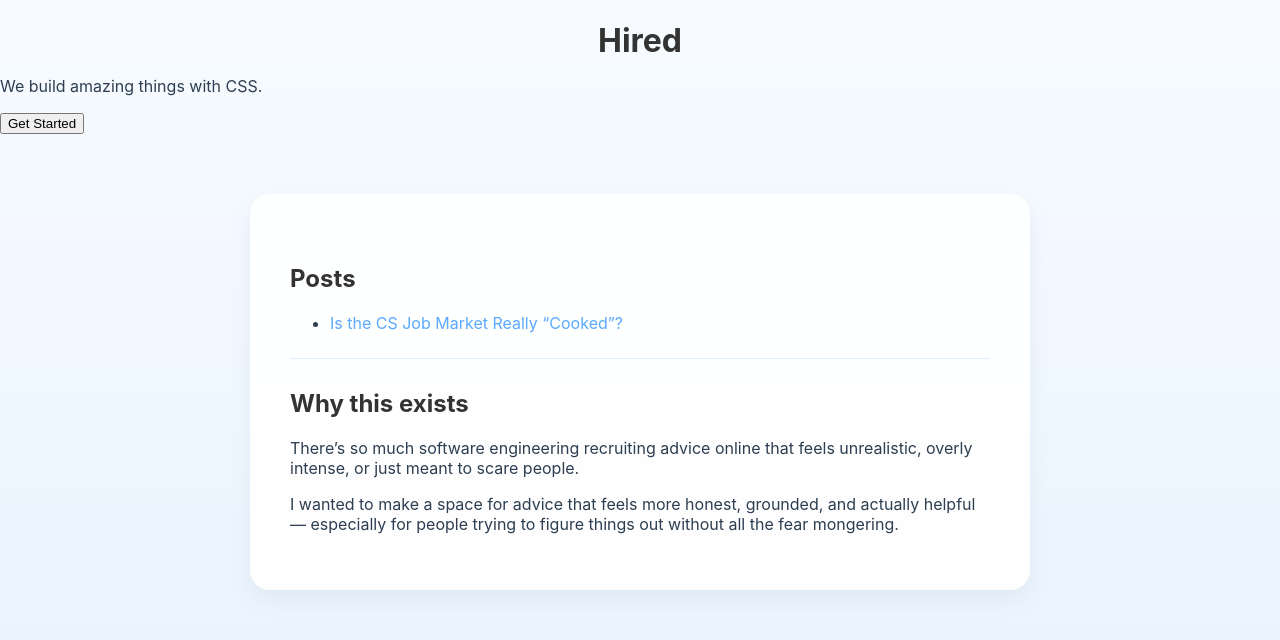
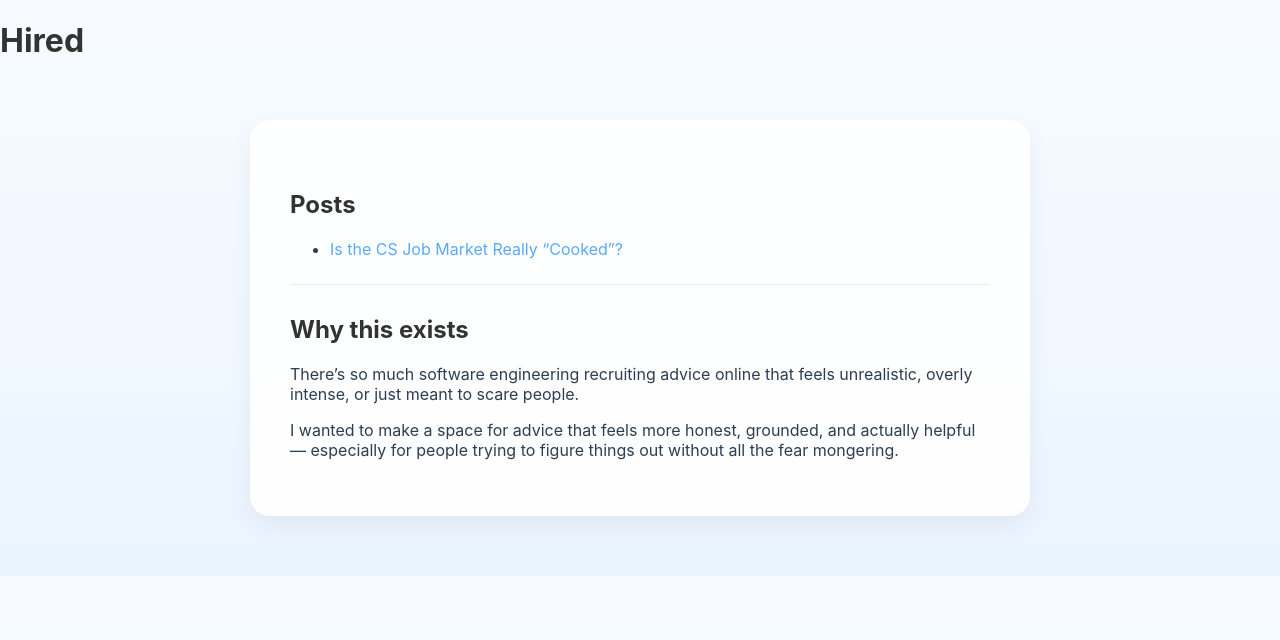
Before and after one commit to hiredmaybe67/hiredmaybe67.github.io, a Jekyll site: the page built from index.md, in a window 1280 px wide. Shown: the top 640 px of the page. Built offline with Jekyll 4.4.1, drawn with Linux system fonts in a browser that asks for light colours.

Commit message:
Update default.html

```diff
--- a/_layouts/default.html
+++ b/_layouts/default.html
@@ -22,6 +22,7 @@
     }
 
     h1 {
+      font: "Playfair Display"
       text-align: center;
       color: #333333;
       margin-bottom: 10px;
@@ -68,8 +69,6 @@
   <div class="banner">
   <div class="banner-content">
     <h1>Hired</h1>
-    <p>We build amazing things with CSS.</p>
-    <button>Get Started</button>
   </div>
 </div>
 
```
